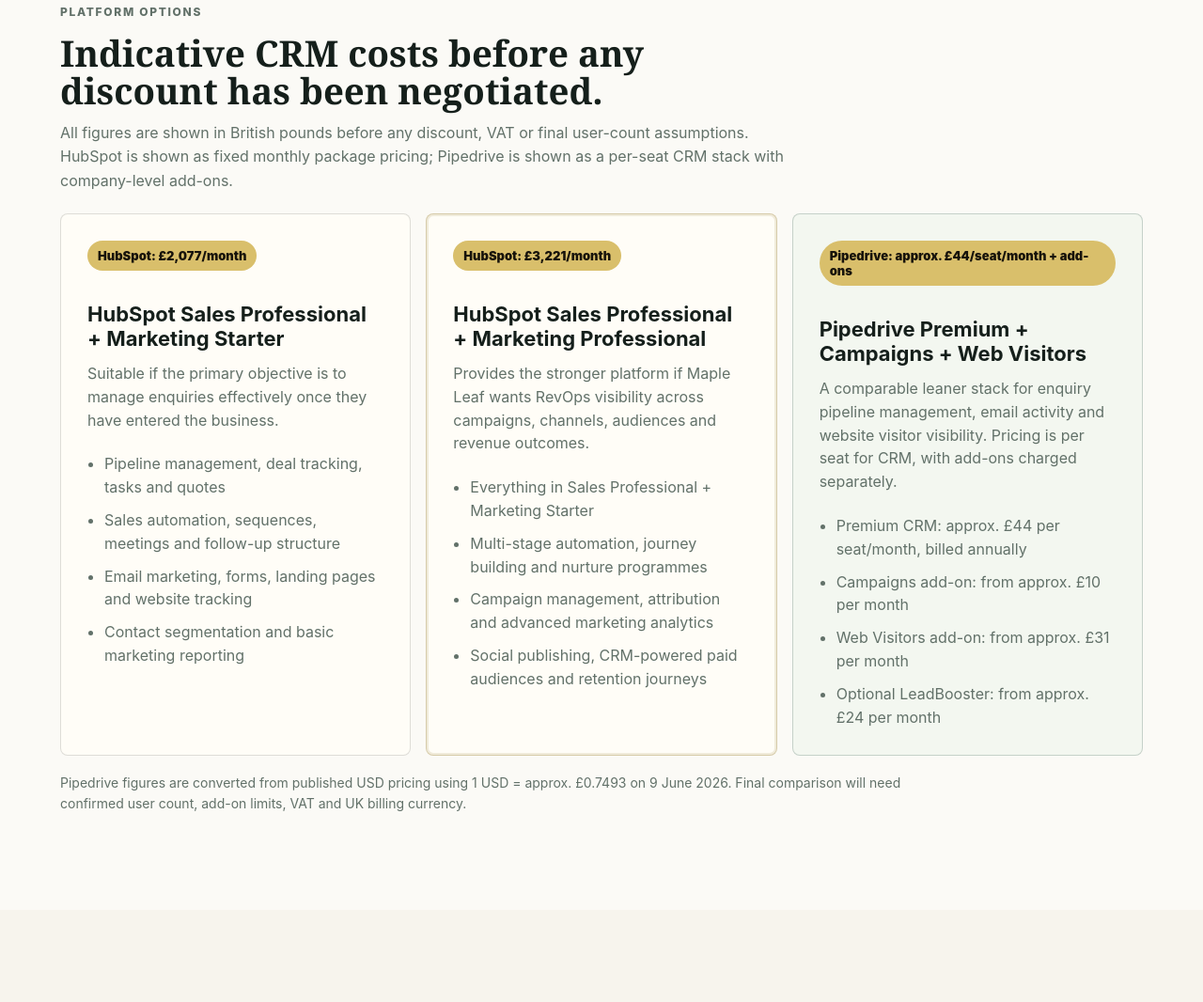
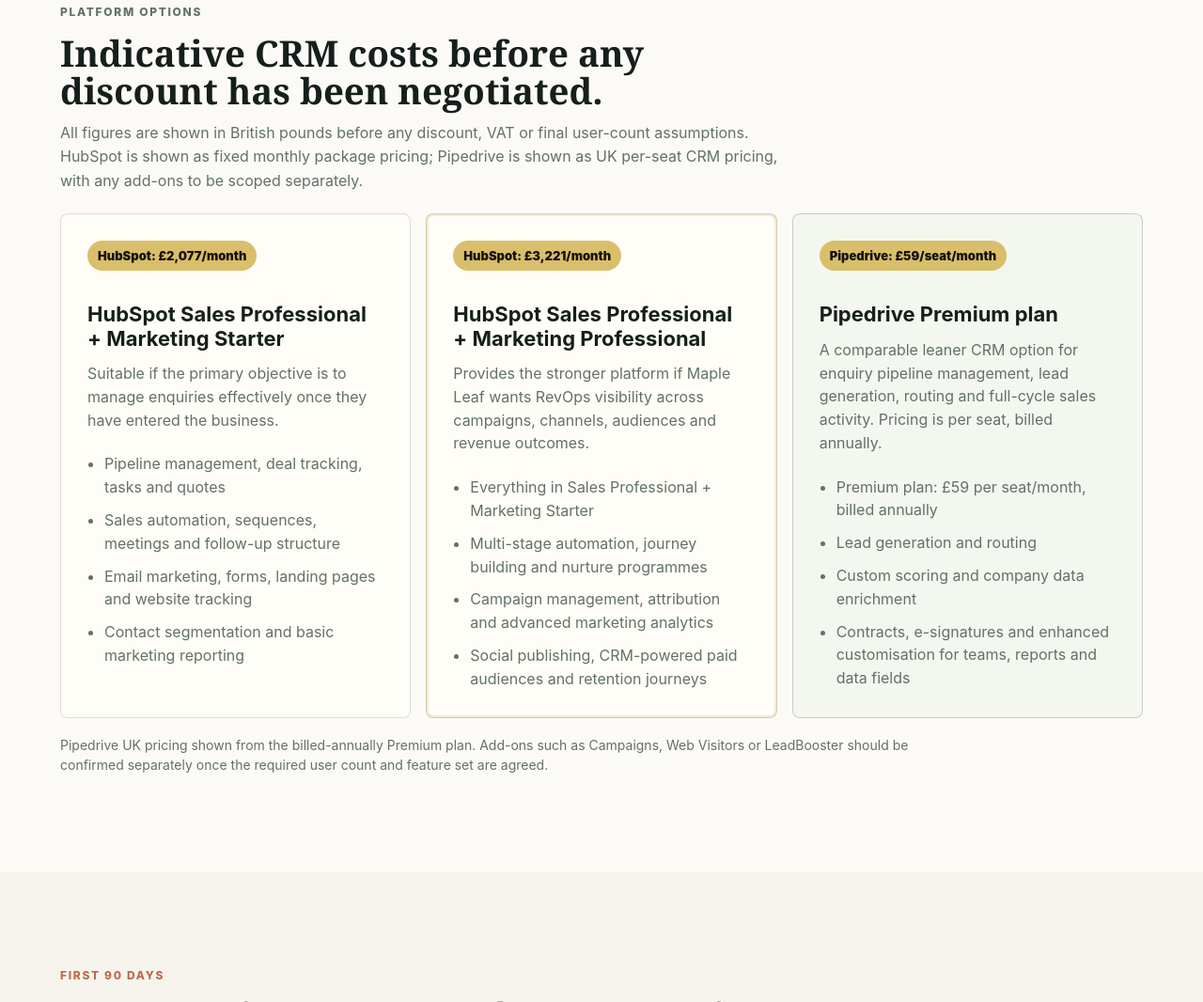
Before and after one commit to nickeden4/maple-leaf-proposal, a website: page index.html in a window 1280 px wide. Shown: the part 4969-6035 px from the top of the page at 94% size. Drawn offline with Linux system fonts and the light colour scheme.

Commit message:
Use UK Pipedrive pricing

```diff
--- a/index.html
+++ b/index.html
@@ -89,13 +89,13 @@
         </div>
         <p class="crm-note">Our commitment: help Maple Leaf make the right CRM decision, configure it around the group operating model, and support adoption regardless of the platform selected.</p>
         <div class="platform-options" aria-label="CRM package options before discount negotiation">
-          <div class="platform-intro"><p class="eyebrow">Platform options</p><h3>Indicative CRM costs before any discount has been negotiated.</h3><p>All figures are shown in British pounds before any discount, VAT or final user-count assumptions. HubSpot is shown as fixed monthly package pricing; Pipedrive is shown as a per-seat CRM stack with company-level add-ons.</p></div>
+          <div class="platform-intro"><p class="eyebrow">Platform options</p><h3>Indicative CRM costs before any discount has been negotiated.</h3><p>All figures are shown in British pounds before any discount, VAT or final user-count assumptions. HubSpot is shown as fixed monthly package pricing; Pipedrive is shown as UK per-seat CRM pricing, with any add-ons to be scoped separately.</p></div>
           <div class="platform-grid">
             <article class="platform-card"><span class="price">HubSpot: &pound;2,077/month</span><h4>HubSpot Sales Professional + Marketing Starter</h4><p>Suitable if the primary objective is to manage enquiries effectively once they have entered the business.</p><ul><li>Pipeline management, deal tracking, tasks and quotes</li><li>Sales automation, sequences, meetings and follow-up structure</li><li>Email marketing, forms, landing pages and website tracking</li><li>Contact segmentation and basic marketing reporting</li></ul></article>
             <article class="platform-card featured"><span class="price">HubSpot: &pound;3,221/month</span><h4>HubSpot Sales Professional + Marketing Professional</h4><p>Provides the stronger platform if Maple Leaf wants RevOps visibility across campaigns, channels, audiences and revenue outcomes.</p><ul><li>Everything in Sales Professional + Marketing Starter</li><li>Multi-stage automation, journey building and nurture programmes</li><li>Campaign management, attribution and advanced marketing analytics</li><li>Social publishing, CRM-powered paid audiences and retention journeys</li></ul></article>
-            <article class="platform-card pipedrive-card"><span class="price">Pipedrive: approx. &pound;44/seat/month + add-ons</span><h4>Pipedrive Premium + Campaigns + Web Visitors</h4><p>A comparable leaner stack for enquiry pipeline management, email activity and website visitor visibility. Pricing is per seat for CRM, with add-ons charged separately.</p><ul><li>Premium CRM: approx. &pound;44 per seat/month, billed annually</li><li>Campaigns add-on: from approx. &pound;10 per month</li><li>Web Visitors add-on: from approx. &pound;31 per month</li><li>Optional LeadBooster: from approx. &pound;24 per month</li></ul></article>
+            <article class="platform-card pipedrive-card"><span class="price">Pipedrive: &pound;59/seat/month</span><h4>Pipedrive Premium plan</h4><p>A comparable leaner CRM option for enquiry pipeline management, lead generation, routing and full-cycle sales activity. Pricing is per seat, billed annually.</p><ul><li>Premium plan: &pound;59 per seat/month, billed annually</li><li>Lead generation and routing</li><li>Custom scoring and company data enrichment</li><li>Contracts, e-signatures and enhanced customisation for teams, reports and data fields</li></ul></article>
           </div>
-          <p class="platform-source-note">Pipedrive figures are converted from published USD pricing using 1 USD = approx. &pound;0.7493 on 9 June 2026. Final comparison will need confirmed user count, add-on limits, VAT and UK billing currency.</p>
+          <p class="platform-source-note">Pipedrive UK pricing shown from the billed-annually Premium plan. Add-ons such as Campaigns, Web Visitors or LeadBooster should be confirmed separately once the required user count and feature set are agreed.</p>
         </div>
       </section>
 
```
